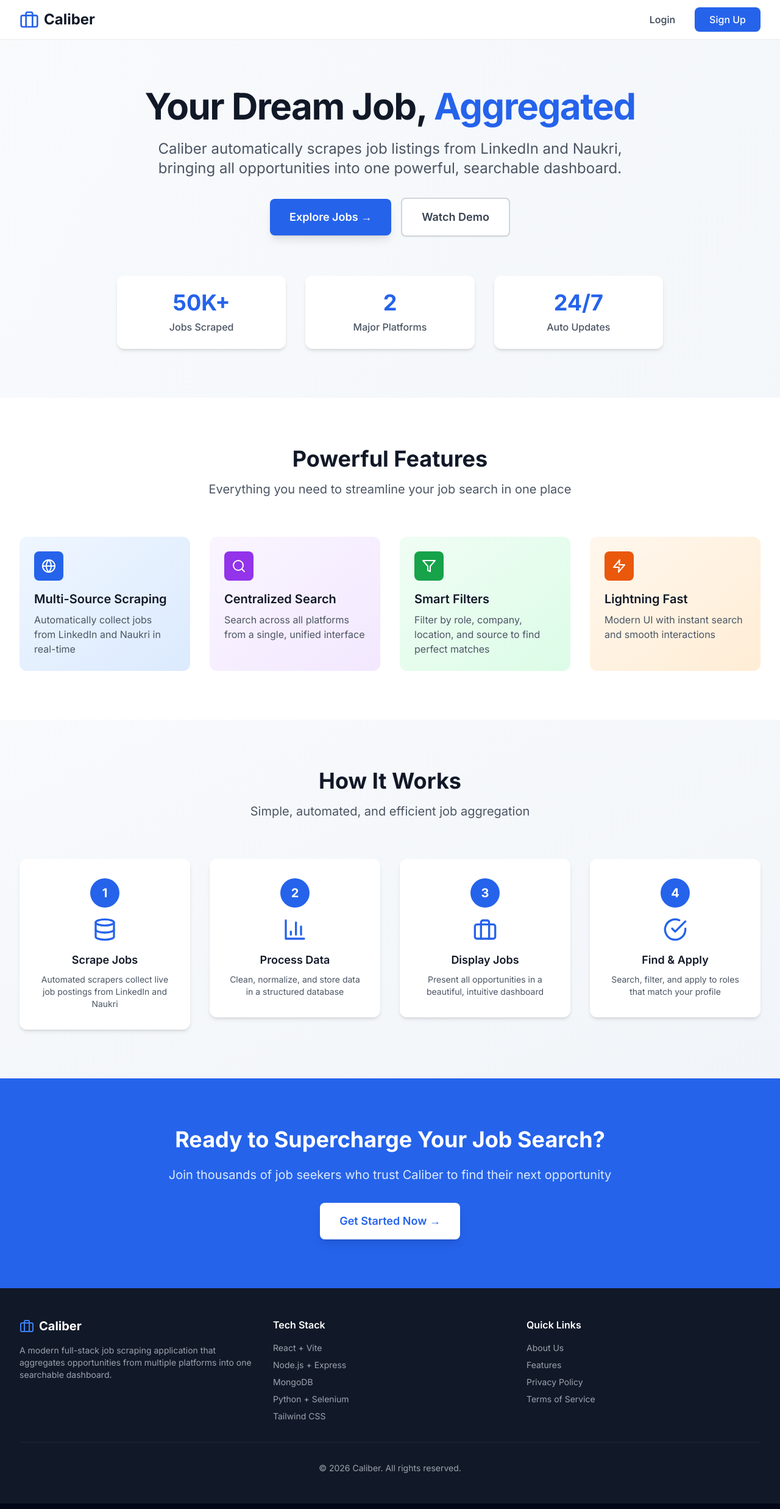
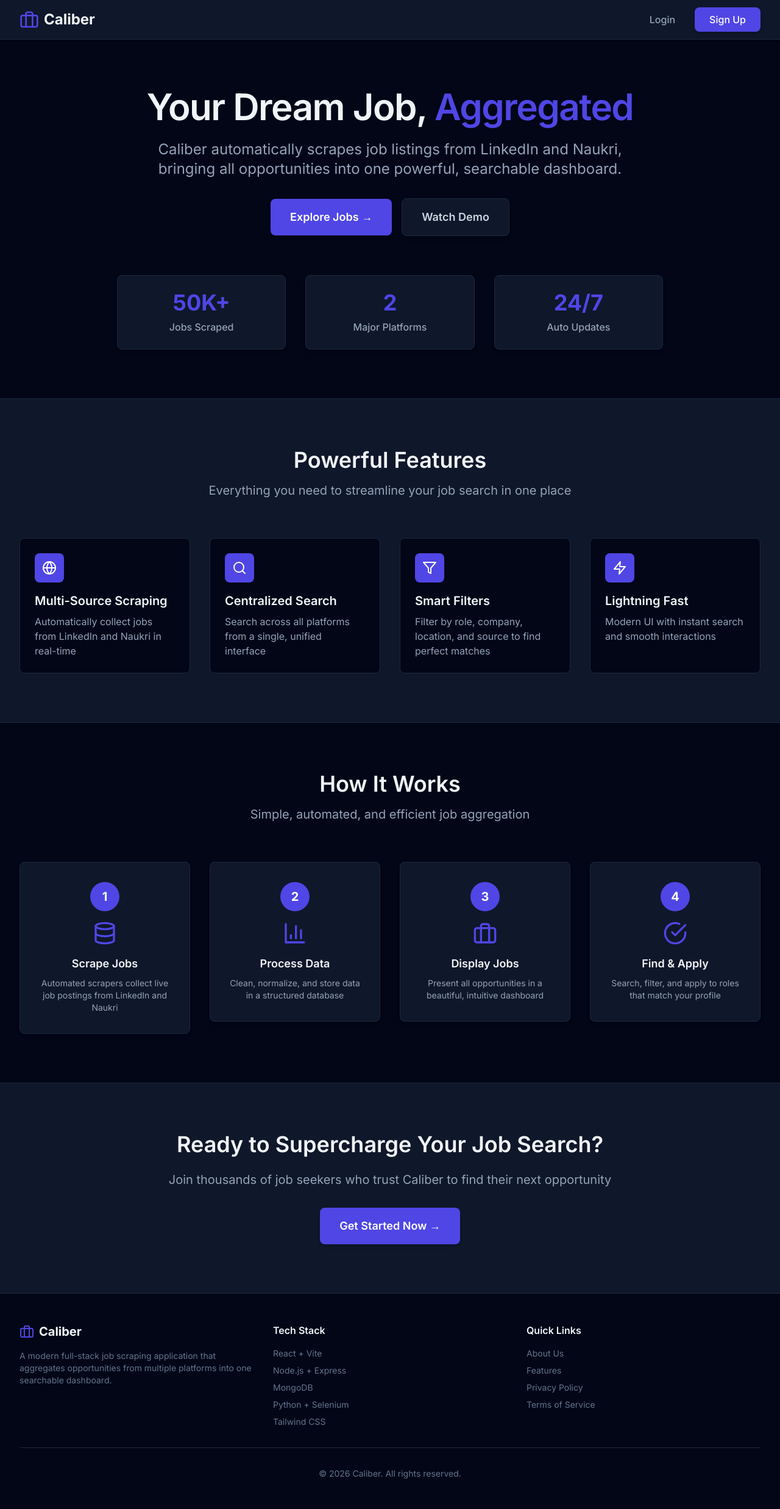
Before and after one commit to Monkdev7/Caliber, a React (Vite) app in the folder frontend/: page / in a window 1280 px wide. Shown: the whole page at 61% size. Built offline with nearby package versions, Linux system fonts and the light colour scheme.

Commit message:
fix frontend

```diff
--- a/frontend/src/pages/Homepage.jsx
+++ b/frontend/src/pages/Homepage.jsx
@@ -12,29 +12,29 @@ import {
 
 function Homepage() {
   return (
-    <div className="min-h-screen bg-gradient-to-br from-slate-50 to-slate-100">
+    <div className="min-h-screen bg-slate-950">
       {/* Navbar */}
-      <nav className="bg-white shadow-sm sticky top-0 z-50">
+      <nav className="bg-slate-900 border-b border-slate-800 sticky top-0 z-50">
         <div className="max-w-7xl mx-auto px-4 sm:px-6 lg:px-8">
           <div className="flex justify-between items-center h-16">
             {/* Logo */}
             <div className="flex items-center space-x-2">
-              <Briefcase className="h-8 w-8 text-blue-600" />
-              <span className="text-2xl font-bold text-gray-900">Caliber</span>
+              <Briefcase className="h-8 w-8 text-accent" />
+              <span className="text-2xl font-bold text-slate-100">Caliber</span>
             </div>
 
             {/* Auth Buttons */}
             <div className="flex items-center space-x-4">
               <Link
                 to="/login"
-                className="px-4 py-2 text-gray-700 hover:text-gray-900 font-medium transition-colors"
+                className="px-4 py-2 text-slate-400 hover:text-slate-100 font-medium transition-colors"
               >
                 Login
               </Link>
 
               <Link
                 to="/signup"
-                className="px-6 py-2 bg-blue-600 text-white rounded-lg hover:bg-blue-700 transition-colors font-medium shadow-sm"
+                className="px-6 py-2 bg-accent text-white rounded-lg hover:bg-accent/90 transition-colors font-medium shadow-md"
               >
                 Sign Up
               </Link>
@@ -47,11 +47,11 @@ function Homepage() {
       <section className="relative py-20 px-4 sm:px-6 lg:px-8 overflow-hidden">
         <div className="max-w-7xl mx-auto">
           <div className="text-center">
-            <h1 className="text-5xl md:text-6xl font-extrabold text-gray-900 tracking-tight mb-6">
+            <h1 className="text-5xl md:text-6xl font-semibold text-slate-100 tracking-tight mb-6">
               Your Dream Job,
-              <span className="text-blue-600"> Aggregated</span>
+              <span className="text-accent"> Aggregated</span>
             </h1>
-            <p className="text-xl md:text-2xl text-gray-600 mb-8 max-w-3xl mx-auto leading-relaxed">
+            <p className="text-xl md:text-2xl text-slate-400 mb-8 max-w-3xl mx-auto leading-relaxed">
               Caliber automatically scrapes job listings from LinkedIn and
               Naukri, bringing all opportunities into one powerful, searchable
               dashboard.
@@ -59,32 +59,32 @@ function Homepage() {
             <div className="flex flex-col sm:flex-row gap-4 justify-center items-center">
               <Link
                 to="/dashboard"
-                className="px-8 py-4 bg-blue-600 text-white rounded-lg hover:bg-blue-700 transition-all font-semibold text-lg shadow-lg hover:shadow-xl transform hover:-translate-y-0.5"
+                className="px-8 py-4 bg-accent text-white rounded-lg hover:bg-accent/90 transition-all font-semibold text-lg shadow-md"
               >
                 Explore Jobs →
               </Link>
-              <button className="px-8 py-4 bg-white text-gray-700 border-2 border-gray-300 rounded-lg hover:border-gray-400 transition-all font-semibold text-lg shadow-sm">
+              <button className="px-8 py-4 bg-slate-900 text-slate-300 border border-slate-800 rounded-lg hover:bg-slate-800 transition-all font-semibold text-lg shadow-md">
                 Watch Demo
               </button>
             </div>
 
             {/* Stats */}
             <div className="mt-16 grid grid-cols-1 md:grid-cols-3 gap-8 max-w-4xl mx-auto">
-              <div className="bg-white p-6 rounded-xl shadow-md">
-                <div className="text-4xl font-bold text-blue-600 mb-2">
+              <div className="bg-slate-900 border border-slate-800 p-6 rounded-lg shadow-md">
+                <div className="text-4xl font-bold text-accent mb-2">
                   50K+
                 </div>
-                <div className="text-gray-600 font-medium">Jobs Scraped</div>
+                <div className="text-slate-400 font-medium">Jobs Scraped</div>
               </div>
-              <div className="bg-white p-6 rounded-xl shadow-md">
-                <div className="text-4xl font-bold text-blue-600 mb-2">2</div>
-                <div className="text-gray-600 font-medium">Major Platforms</div>
+              <div className="bg-slate-900 border border-slate-800 p-6 rounded-lg shadow-md">
+                <div className="text-4xl font-bold text-accent mb-2">2</div>
+                <div className="text-slate-400 font-medium">Major Platforms</div>
               </div>
-              <div className="bg-white p-6 rounded-xl shadow-md">
-                <div className="text-4xl font-bold text-blue-600 mb-2">
+              <div className="bg-slate-900 border border-slate-800 p-6 rounded-lg shadow-md">
+                <div className="text-4xl font-bold text-accent mb-2">
                   24/7
                 </div>
-                <div className="text-gray-600 font-medium">Auto Updates</div>
+                <div className="text-slate-400 font-medium">Auto Updates</div>
               </div>
             </div>
           </div>
@@ -92,67 +92,67 @@ function Homepage() {
       </section>
 
       {/* Features Section */}
-      <section className="py-20 px-4 sm:px-6 lg:px-8 bg-white">
+      <section className="py-20 px-4 sm:px-6 lg:px-8 bg-slate-900 border-y border-slate-800">
         <div className="max-w-7xl mx-auto">
           <div className="text-center mb-16">
-            <h2 className="text-4xl font-bold text-gray-900 mb-4">
+            <h2 className="text-4xl font-semibold text-slate-100 mb-4">
               Powerful Features
             </h2>
-            <p className="text-xl text-gray-600 max-w-2xl mx-auto">
+            <p className="text-xl text-slate-400 max-w-2xl mx-auto">
               Everything you need to streamline your job search in one place
             </p>
           </div>
 
           <div className="grid grid-cols-1 md:grid-cols-2 lg:grid-cols-4 gap-8">
             {/* Feature 1 */}
-            <div className="p-6 rounded-xl bg-gradient-to-br from-blue-50 to-blue-100 hover:shadow-lg transition-shadow">
-              <div className="bg-blue-600 w-12 h-12 rounded-lg flex items-center justify-center mb-4">
+            <div className="p-6 rounded-lg bg-slate-950 border border-slate-800 hover:shadow-md transition-shadow">
+              <div className="bg-accent w-12 h-12 rounded-lg flex items-center justify-center mb-4">
                 <Globe className="h-6 w-6 text-white" />
               </div>
-              <h3 className="text-xl font-semibold text-gray-900 mb-2">
+              <h3 className="text-xl font-semibold text-slate-100 mb-2">
                 Multi-Source Scraping
               </h3>
-              <p className="text-gray-600">
+              <p className="text-slate-400">
                 Automatically collect jobs from LinkedIn and Naukri in real-time
               </p>
             </div>
 
             {/* Feature 2 */}
-            <div className="p-6 rounded-xl bg-gradient-to-br from-purple-50 to-purple-100 hover:shadow-lg transition-shadow">
-              <div className="bg-purple-600 w-12 h-12 rounded-lg flex items-center justify-center mb-4">
+            <div className="p-6 rounded-lg bg-slate-950 border border-slate-800 hover:shadow-md transition-shadow">
+              <div className="bg-accent w-12 h-12 rounded-lg flex items-center justify-center mb-4">
                 <Search className="h-6 w-6 text-white" />
               </div>
-              <h3 className="text-xl font-semibold text-gray-900 mb-2">
+              <h3 className="text-xl font-semibold text-slate-100 mb-2">
                 Centralized Search
               </h3>
-              <p className="text-gray-600">
+              <p className="text-slate-400">
                 Search across all platforms from a single, unified interface
               </p>
             </div>
 
             {/* Feature 3 */}
-            <div className="p-6 rounded-xl bg-gradient-to-br from-green-50 to-green-100 hover:shadow-lg transition-shadow">
-              <div className="bg-green-600 w-12 h-12 rounded-lg flex items-center justify-center mb-4">
+            <div className="p-6 rounded-lg bg-slate-950 border border-slate-800 hover:shadow-md transition-shadow">
+              <div className="bg-accent w-12 h-12 rounded-lg flex items-center justify-center mb-4">
                 <Filter className="h-6 w-6 text-white" />
               </div>
-              <h3 className="text-xl font-semibold text-gray-900 mb-2">
+              <h3 className="text-xl font-semibold text-slate-100 mb-2">
                 Smart Filters
               </h3>
-              <p className="text-gray-600">
+              <p className="text-slate-400">
                 Filter by role, company, location, and source to find perfect
                 matches
               </p>
             </div>
 
             {/* Feature 4 */}
-            <div className="p-6 rounded-xl bg-gradient-to-br from-orange-50 to-orange-100 hover:shadow-lg transition-shadow">
-              <div className="bg-orange-600 w-12 h-12 rounded-lg flex items-center justify-center mb-4">
+            <div className="p-6 rounded-lg bg-slate-950 border border-slate-800 hover:shadow-md transition-shadow">
+              <div className="bg-accent w-12 h-12 rounded-lg flex items-center justify-center mb-4">
                 <Zap className="h-6 w-6 text-white" />
               </div>
-              <h3 className="text-xl font-semibold text-gray-900 mb-2">
+              <h3 className="text-xl font-semibold text-slate-100 mb-2">
                 Lightning Fast
               </h3>
-              <p className="text-gray-600">
+              <p className="text-slate-400">
                 Modern UI with instant search and smooth interactions
               </p>
             </div>
@@ -161,13 +161,13 @@ function Homepage() {
       </section>
 
       {/* How It Works Section */}
-      <section className="py-20 px-4 sm:px-6 lg:px-8 bg-gradient-to-br from-slate-50 to-slate-100">
+      <section className="py-20 px-4 sm:px-6 lg:px-8">
         <div className="max-w-7xl mx-auto">
           <div className="text-center mb-16">
-            <h2 className="text-4xl font-bold text-gray-900 mb-4">
+            <h2 className="text-4xl font-semibold text-slate-100 mb-4">
               How It Works
             </h2>
-            <p className="text-xl text-gray-600 max-w-2xl mx-auto">
+            <p className="text-xl text-slate-400 max-w-2xl mx-auto">
               Simple, automated, and efficient job aggregation
             </p>
           </div>
@@ -175,15 +175,15 @@ function Homepage() {
           <div className="grid grid-cols-1 md:grid-cols-4 gap-8">
             {/* Step 1 */}
             <div className="relative">
-              <div className="bg-white p-8 rounded-xl shadow-md hover:shadow-lg transition-shadow">
-                <div className="bg-blue-600 text-white w-12 h-12 rounded-full flex items-center justify-center text-xl font-bold mb-4 mx-auto">
+              <div className="bg-slate-900 border border-slate-800 p-8 rounded-lg shadow-md hover:shadow-lg transition-shadow">
+                <div className="bg-accent text-white w-12 h-12 rounded-full flex items-center justify-center text-xl font-bold mb-4 mx-auto">
                   1
                 </div>
-                <Database className="h-10 w-10 text-blue-600 mb-4 mx-auto" />
-                <h3 className="text-lg font-semibold text-gray-900 mb-2 text-center">
+                <Database className="h-10 w-10 text-accent mb-4 mx-auto" />
+                <h3 className="text-lg font-semibold text-slate-100 mb-2 text-center">
                   Scrape Jobs
                 </h3>
-                <p className="text-gray-600 text-center text-sm">
+                <p className="text-slate-400 text-center text-sm">
                   Automated scrapers collect live job postings from LinkedIn and
                   Naukri
                 </p>
@@ -192,15 +192,15 @@ function Homepage() {
 
             {/* Step 2 */}
             <div className="relative">
-              <div className="bg-white p-8 rounded-xl shadow-md hover:shadow-lg transition-shadow">
-                <div className="bg-blue-600 text-white w-12 h-12 rounded-full flex items-center justify-center text-xl font-bold mb-4 mx-auto">
+              <div className="bg-slate-900 border border-slate-800 p-8 rounded-lg shadow-md hover:shadow-lg transition-shadow">
+                <div className="bg-accent text-white w-12 h-12 rounded-full flex items-center justify-center text-xl font-bold mb-4 mx-auto">
                   2
                 </div>
-                <BarChart3 className="h-10 w-10 text-blue-600 mb-4 mx-auto" />
-                <h3 className="text-lg font-semibold text-gray-900 mb-2 text-center">
+                <BarChart3 className="h-10 w-10 text-accent mb-4 mx-auto" />
+                <h3 className="text-lg font-semibold text-slate-100 mb-2 text-center">
                   Process Data
                 </h3>
-                <p className="text-gray-600 text-center text-sm">
+                <p className="text-slate-400 text-center text-sm">
                   Clean, normalize, and store data in a structured database
                 </p>
               </div>
@@ -208,15 +208,15 @@ function Homepage() {
 
             {/* Step 3 */}
             <div className="relative">
-              <div className="bg-white p-8 rounded-xl shadow-md hover:shadow-lg transition-shadow">
-                <div className="bg-blue-600 text-white w-12 h-12 rounded-full flex items-center justify-center text-xl font-bold mb-4 mx-auto">
+              <div className="bg-slate-900 border border-slate-800 p-8 rounded-lg shadow-md hover:shadow-lg transition-shadow">
+                <div className="bg-accent text-white w-12 h-12 rounded-full flex items-center justify-center text-xl font-bold mb-4 mx-auto">
                   3
                 </div>
-                <Briefcase className="h-10 w-10 text-blue-600 mb-4 mx-auto" />
-                <h3 className="text-lg font-semibold text-gray-900 mb-2 text-center">
+                <Briefcase className="h-10 w-10 text-accent mb-4 mx-auto" />
+                <h3 className="text-lg font-semibold text-slate-100 mb-2 text-center">
                   Display Jobs
                 </h3>
-                <p className="text-gray-600 text-center text-sm">
+                <p className="text-slate-400 text-center text-sm">
                   Present all opportunities in a beautiful, intuitive dashboard
                 </p>
               </div>
@@ -224,15 +224,15 @@ function Homepage() {
 
             {/* Step 4 */}
             <div className="relative">
-              <div className="bg-white p-8 rounded-xl shadow-md hover:shadow-lg transition-shadow">
-                <div className="bg-blue-600 text-white w-12 h-12 rounded-full flex items-center justify-center text-xl font-bold mb-4 mx-auto">
+              <div className="bg-slate-900 border border-slate-800 p-8 rounded-lg shadow-md hover:shadow-lg transition-shadow">
+                <div className="bg-accent text-white w-12 h-12 rounded-full flex items-center justify-center text-xl font-bold mb-4 mx-auto">
                   4
                 </div>
-                <CheckCircle className="h-10 w-10 text-blue-600 mb-4 mx-auto" />
-                <h3 className="text-lg font-semibold text-gray-900 mb-2 text-center">
+                <CheckCircle className="h-10 w-10 text-accent mb-4 mx-auto" />
+                <h3 className="text-lg font-semibold text-slate-100 mb-2 text-center">
                   Find & Apply
                 </h3>
-                <p className="text-gray-600 text-center text-sm">
+                <p className="text-slate-400 text-center text-sm">
                   Search, filter, and apply to roles that match your profile
                 </p>
               </div>
@@ -242,18 +242,18 @@ function Homepage() {
       </section>
 
       {/* CTA Section */}
-      <section className="py-20 px-4 sm:px-6 lg:px-8 bg-blue-600">
+      <section className="py-20 px-4 sm:px-6 lg:px-8 bg-slate-900 border-t border-slate-800">
         <div className="max-w-4xl mx-auto text-center">
-          <h2 className="text-4xl font-bold text-white mb-6">
+          <h2 className="text-4xl font-semibold text-slate-100 mb-6">
             Ready to Supercharge Your Job Search?
           </h2>
-          <p className="text-xl text-blue-100 mb-8">
+          <p className="text-xl text-slate-400 mb-8">
             Join thousands of job seekers who trust Caliber to find their next
             opportunity
           </p>
           <Link
             to="/dashboard"
-            className="inline-block px-8 py-4 bg-white text-blue-600 rounded-lg hover:bg-blue-50 transition-all font-semibold text-lg shadow-lg hover:shadow-xl transform hover:-translate-y-0.5"
+            className="inline-block px-8 py-4 bg-accent text-white rounded-lg hover:bg-accent/90 transition-all font-semibold text-lg shadow-md"
           >
             Get Started Now →
           </Link>
@@ -261,16 +261,16 @@ function Homepage() {
       </section>
 
       {/* Footer */}
-      <footer className="bg-gray-900 text-gray-300 py-12 px-4 sm:px-6 lg:px-8">
+      <footer className="bg-slate-950 border-t border-slate-800 text-slate-400 py-12 px-4 sm:px-6 lg:px-8">
         <div className="max-w-7xl mx-auto">
           <div className="grid grid-cols-1 md:grid-cols-3 gap-8 mb-8">
             {/* About */}
             <div>
               <div className="flex items-center space-x-2 mb-4">
-                <Briefcase className="h-6 w-6 text-blue-500" />
-                <span className="text-xl font-bold text-white">Caliber</span>
+                <Briefcase className="h-6 w-6 text-accent" />
+                <span className="text-xl font-bold text-slate-100">Caliber</span>
               </div>
-              <p className="text-gray-400 text-sm">
+              <p className="text-slate-500 text-sm">
                 A modern full-stack job scraping application that aggregates
                 opportunities from multiple platforms into one searchable
                 dashboard.
@@ -279,8 +279,8 @@ function Homepage() {
 
             {/* Tech Stack */}
             <div>
-              <h3 className="text-white font-semibold mb-4">Tech Stack</h3>
-              <ul className="space-y-2 text-sm text-gray-400">
+              <h3 className="text-slate-100 font-semibold mb-4">Tech Stack</h3>
+              <ul className="space-y-2 text-sm text-slate-500">
                 <li>React + Vite</li>
                 <li>Node.js + Express</li>
                 <li>MongoDB</li>
@@ -291,12 +291,12 @@ function Homepage() {
 
             {/* Links */}
             <div>
-              <h3 className="text-white font-semibold mb-4">Quick Links</h3>
+              <h3 className="text-slate-100 font-semibold mb-4">Quick Links</h3>
               <ul className="space-y-2 text-sm">
                 <li>
                   <a
                     href="#"
-                    className="text-gray-400 hover:text-white transition-colors"
+                    className="text-slate-500 hover:text-slate-100 transition-colors"
                   >
                     About Us
                   </a>
@@ -304,7 +304,7 @@ function Homepage() {
                 <li>
                   <a
                     href="#"
-                    className="text-gray-400 hover:text-white transition-colors"
+                    className="text-slate-500 hover:text-slate-100 transition-colors"
                   >
                     Features
                   </a>
@@ -312,7 +312,7 @@ function Homepage() {
                 <li>
                   <a
                     href="#"
-                    className="text-gray-400 hover:text-white transition-colors"
+                    className="text-slate-500 hover:text-slate-100 transition-colors"
                   >
                     Privacy Policy
                   </a>
@@ -320,7 +320,7 @@ function Homepage() {
                 <li>
                   <a
                     href="#"
-                    className="text-gray-400 hover:text-white transition-colors"
+                    className="text-slate-500 hover:text-slate-100 transition-colors"
                   >
                     Terms of Service
                   </a>
@@ -330,8 +330,8 @@ function Homepage() {
           </div>
 
           {/* Bottom */}
-          <div className="border-t border-gray-800 pt-8 text-center">
-            <p className="text-gray-400 text-sm">
+          <div className="border-t border-slate-800 pt-8 text-center">
+            <p className="text-slate-500 text-sm">
               © 2026 Caliber. All rights reserved.
             </p>
           </div>
```
Also changed, not shown: frontend/src/components/FilterPanel.jsx (+11 -11 lines), frontend/src/components/Header.jsx (+10 -10 lines), frontend/src/components/JobCard.jsx (+22 -22 lines), frontend/src/pages/Dashboard.jsx (+51 -51 lines).
